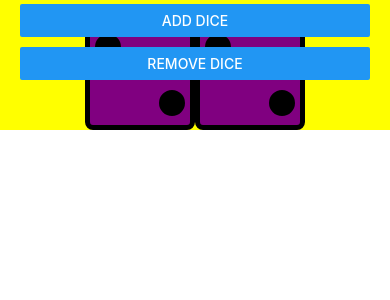
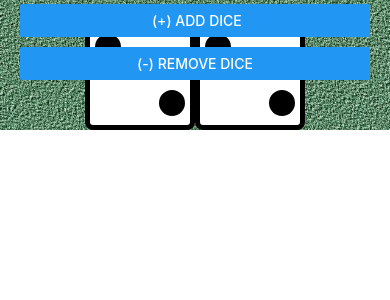
Before and after one commit to Alex-Abrams/dice-pals, a React Native app: screen / in a window 390 px wide. Shown: the top 300 px of the page. Built offline with nearby package versions, Linux system fonts and the light colour scheme.

Commit message:
Added background image to the dice.  Changed dice color.

```diff
--- a/frontend/screens/dice_four.js
+++ b/frontend/screens/dice_four.js
@@ -61,8 +61,8 @@ const styles = StyleSheet.create({
     width: 26,
     borderWidth: 4,
     borderRadius: 40,
-    borderColor: 'purple',
-    backgroundColor: 'purple',
+    borderColor: '#ffffff',
+    backgroundColor: '#ffffff',
     marginTop: 2,
   }
 });
--- a/frontend/screens/dice_one.js
+++ b/frontend/screens/dice_one.js
@@ -51,8 +51,8 @@ const styles = StyleSheet.create({
     width: 26,
     borderWidth: 4,
     borderRadius: 40,
-    borderColor: 'purple',
-    backgroundColor: 'purple',
+    borderColor: '#ffffff',
+    backgroundColor: '#ffffff',
     marginTop: 2,
   }
 });
--- a/frontend/screens/dice_two.js
+++ b/frontend/screens/dice_two.js
@@ -54,8 +54,8 @@ const styles = StyleSheet.create({
     width: 26,
     borderWidth: 4,
     borderRadius: 40,
-    borderColor: 'purple',
-    backgroundColor: 'purple',
+    borderColor: '#ffffff',
+    backgroundColor: '#ffffff',
     marginTop: 2,
   }
 });
--- a/frontend/screens/front_page.js
+++ b/frontend/screens/front_page.js
@@ -1,5 +1,5 @@
 import React, { Component } from 'react';
-import { View, Button, Text, StyleSheet } from 'react-native';
+import { View, Button, Text, StyleSheet, ImageBackground } from 'react-native';
 import DiceSix from './dice_six';
 import DiceFive from './dice_five';
 import DiceFour from './dice_four';
@@ -30,7 +30,7 @@ class FrontPage extends React.Component {
     return Math.floor(Math.random() * max); // roll a number between 1-6 randomly
   }
 
-  componentDidMount() {
+  componentDidMount() { // have the dice randomly rolled when the screen is loaded.
     this.setState({ dice_roll_1: this.rollOneThroSix(6)});
     this.setState({ dice_roll_2: this.rollOneThroSix(6)});
     this.setState({ dice_roll_3: this.rollOneThroSix(6)});
@@ -104,20 +104,13 @@ class FrontPage extends React.Component {
     let dice_number_6 = this.state.dice_roll_6;
     const dice_number_array = [dice_number_1, dice_number_2, dice_number_3, dice_number_4, dice_number_5, dice_number_6];
 
-    // <View style={styles.dice_box}>
-    //   {dice_hash[dice_number_1].dice}
-    // </View>
-    //
-    // <View style={styles.dice_box}>
-    //   {dice_hash[dice_number_2].dice}
-    // </View>
-
     const dice_hash = [{'dice': <DiceOne />, 'num': 1 }, {'dice': <DiceTwo />, 'num': 2 }, {'dice':  <DiceThree />, 'num': 3 }, {'dice': <DiceFour />, 'num': 4 },
       {'dice': <DiceFive />, 'num': 5 }, {'dice': <DiceSix />, 'num': 6 }];
 
 
     return(
-      <View style={{backgroundColor: 'yellow', height: '100%' }}>
+      <View style={{backgroundColor: '#f2f2f2', height: '100%' }}>
+      <ImageBackground source={require('../images/playingmat.jpg')} style={{ width: '100%', height: '100%' }}>
         <View>
 
 
@@ -131,7 +124,7 @@ class FrontPage extends React.Component {
         <View style={styles.buttons_container}>
 
         <View style={{alignSelf: 'center', paddingBottom: 19}}>
-        <Text style={{ fontWeight: 'bold', fontSize: 19}}>Total: { this.sumOfDice(dice_number_array, this.state.total_dice)}</Text>
+        <Text style={styles.total_text}>Total: { this.sumOfDice(dice_number_array, this.state.total_dice)}</Text>
         </View>
           <View style={styles.button_view}>
           <Button
@@ -142,19 +135,19 @@ class FrontPage extends React.Component {
 
           <View style={styles.button_view}>
           <Button
-          title="Add Dice"
+          title=" (+) Add Dice"
           onPress={() => this.addOrSubTractDice('plus')}
           buttonStyle={{color: 'red'}}></Button>
           </View>
 
           <View style={styles.button_view}>
           <Button
-          title="Remove Dice"
+          title="(-) Remove Dice"
           onPress={() => this.addOrSubTractDice('minus')}
           buttonStyle={{color: 'red'}}></Button>
           </View>
         </View>
-
+      </ImageBackground>
       </View>
     );
   }
@@ -171,7 +164,7 @@ const styles = StyleSheet.create({
     // paddingTop: 100,
   },
   dice_box: {
-    backgroundColor: 'purple',
+    backgroundColor: '#ffffff',
     borderWidth: 5,
     height: 110,
     width: 110,
@@ -191,6 +184,15 @@ const styles = StyleSheet.create({
     paddingLeft: 10,
     paddingRight: 10,
   },
+  total_text: {
+    textShadowColor: 'rgba(0, 0, 0, 0.75)',
+    textShadowOffset: {width: -1, height: 1},
+    textShadowRadius: 10,
+    fontSize: 40,
+
+
+    color: 'white',
+  }
 });
 
 
```
Also changed, not shown: frontend/images/playingmat.jpg (added).
